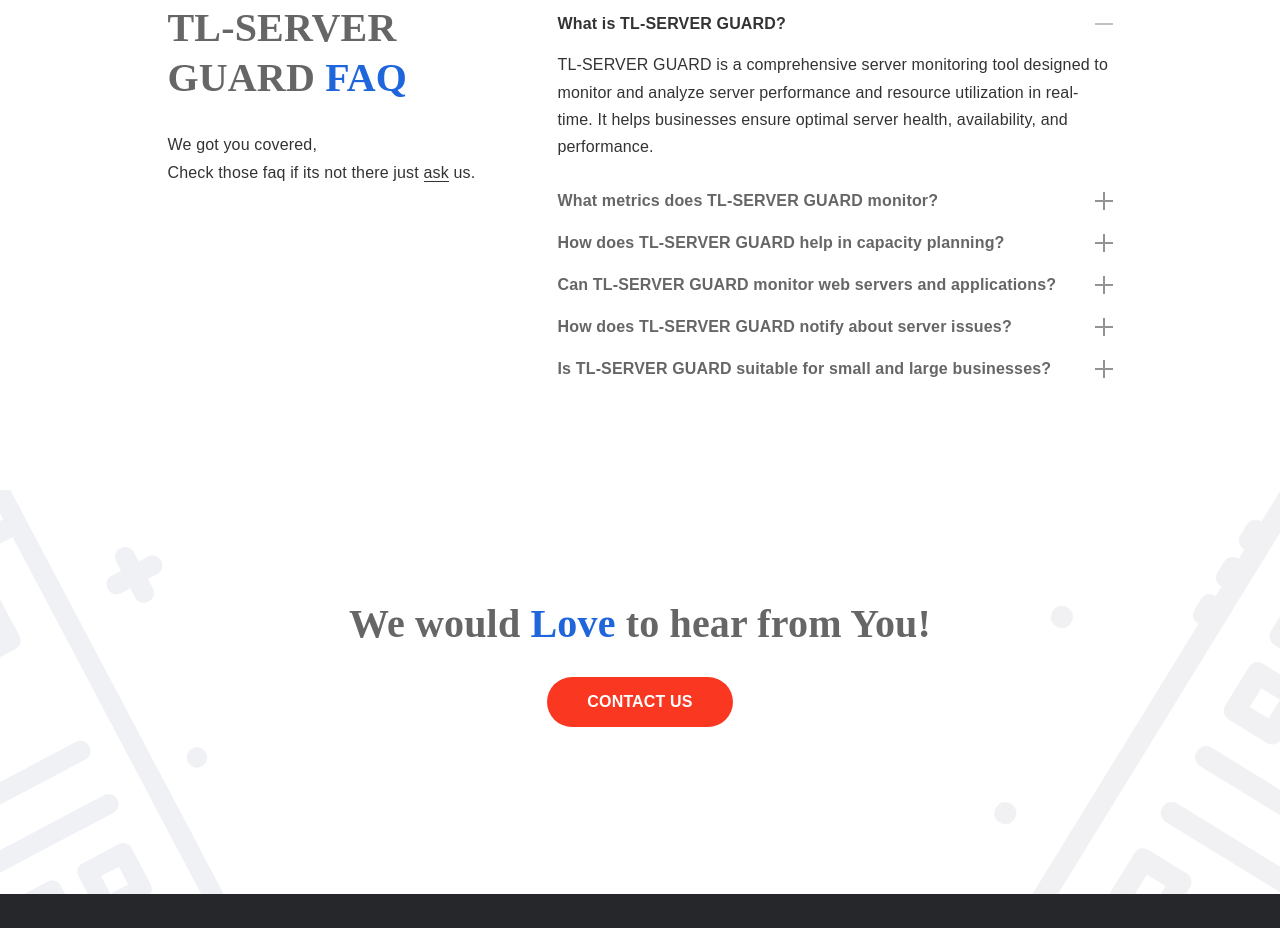
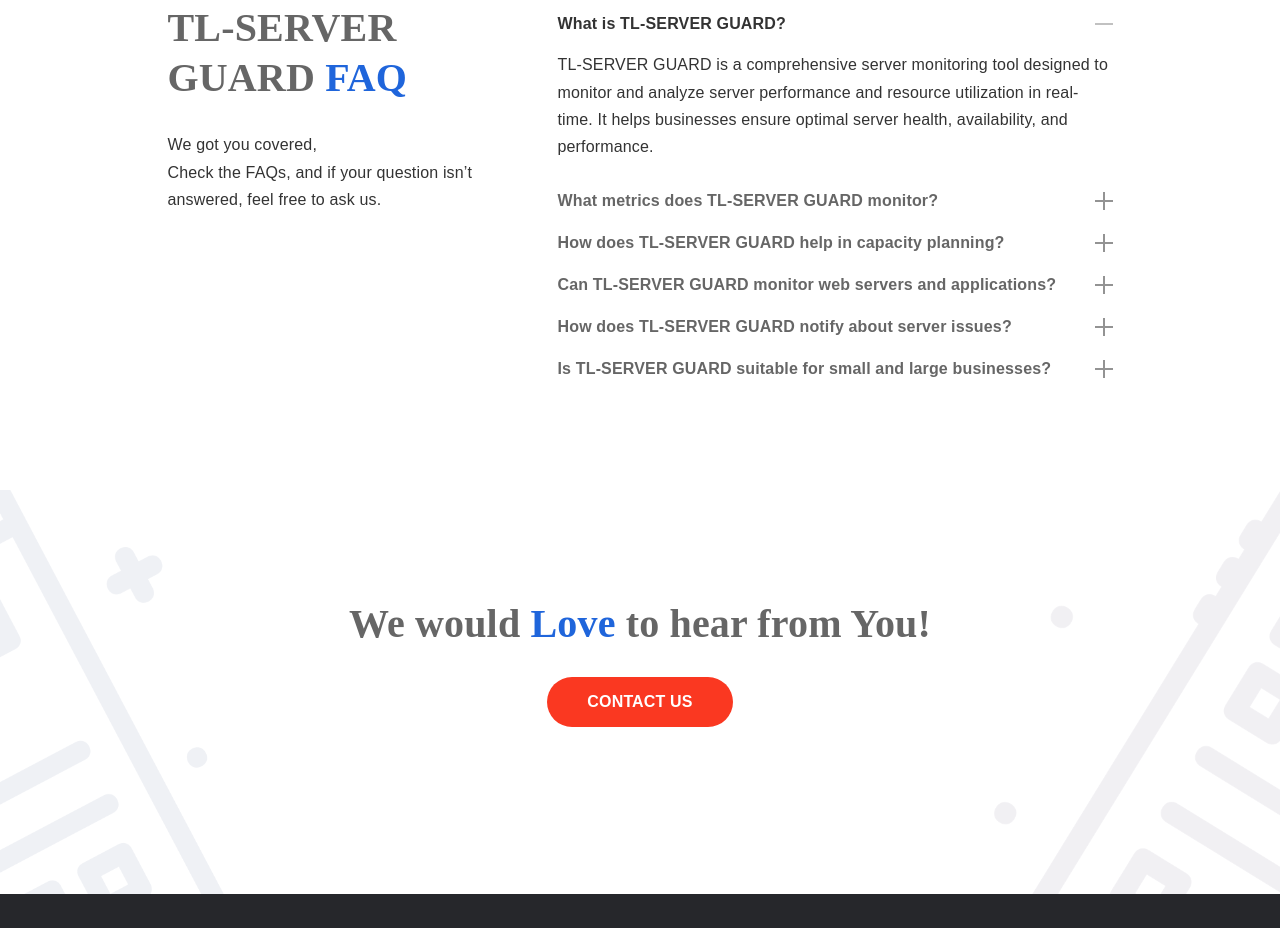
Before and after one commit to ArjunTltech/tl-server_guard_web, a plain HTML site: page index.html in a window 1280 px wide. Shown: the part 4696-5624 px from the top of the page. Drawn offline with Linux system fonts and the light colour scheme; some packages are replaced by stand-ins of ours.

Commit message:
resolve issue

```diff
--- a/index.html
+++ b/index.html
@@ -442,8 +442,7 @@
 					<div class="col-md-4 tab-center mobile-center col-md-offset-1">
 						<div class="side-heading">
 							<h2 class="heading-non-center">TL-SERVER GUARD <span class="faq-text">FAQ</span></h2>
-							<p>We got you covered,<br> Check those faq if its not there just <a class="nav-item"
-									href="https://connect.tltechnologies.net/" target="_blank">ask</a> us.</p>
+							<p>We got you covered,<br> Check the FAQs, and if your question isn’t answered, feel free to ask us.</p>
 						</div>
 					</div><!-- .col  -->
 					<div class="col-md-6">
```
